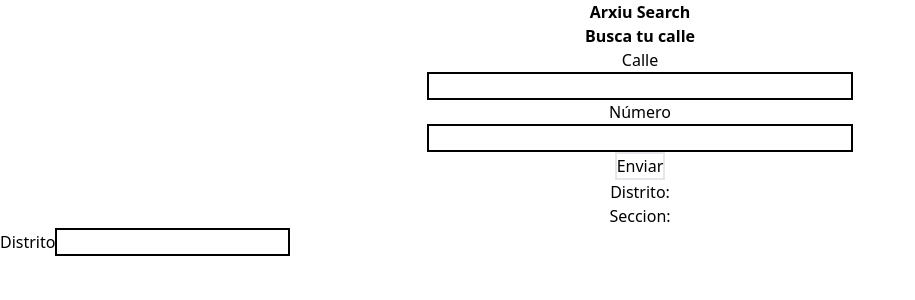
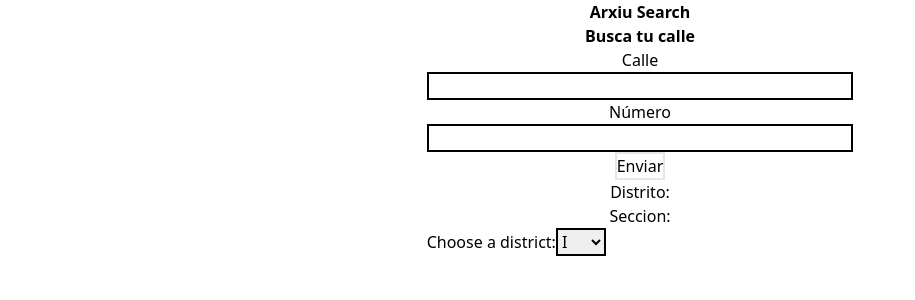
Before and after one commit to LilaSarfson/arxiusearch, a React (Create React App) app: page / in a window 1280 px wide. Shown: the top 300 px of the page, without its empty margins (0-915 px from the left). Built offline with nearby package versions, Linux system fonts and the light colour scheme.

Commit message:
selector

```diff
--- a/src/components/FilteredData.js
+++ b/src/components/FilteredData.js
@@ -1,8 +1,25 @@
+import { useState } from "react"
+import dataStreet from '../data/data.json'
 export default function FilterData (){
+    const districts = ['I','II','II','IV','V','VI','VII','VIII','IX','X','XI','XII']
+    const[data, setData]=useState(dataStreet)
+    const handleChange = (e) => {
+        e.preventDefault()
+        let distSelec = e.target.value
+        let dataDis= data.find((calles)=> console.log(calles.distrito === distSelec))
+        // calles.distrito === distSelec
+        console.log(dataDis)
+    }
     return(
-        <>
-        <label>Distrito</label>
-        <input className="border-2 border-solid border-black" type='text'></input>
-        </>
+        <div className="m-auto w-1/3">
+        <label for="cars">Choose a district:</label>
+        <select onChange={handleChange} className="border-solid border-black border-2" id="cars" name="carlist" form="carform">
+        {
+            districts.map((dis) => (
+            <option value={dis}>{dis}</option>))
+        }
+        </select>
+        <p></p>
+        </div>
     )
 }
```
